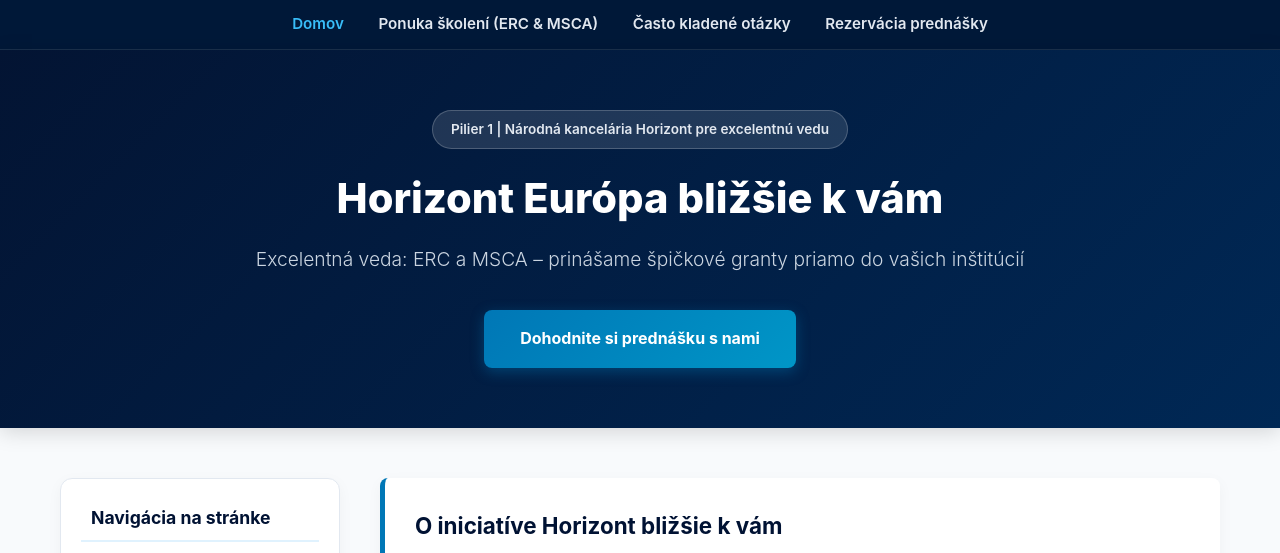
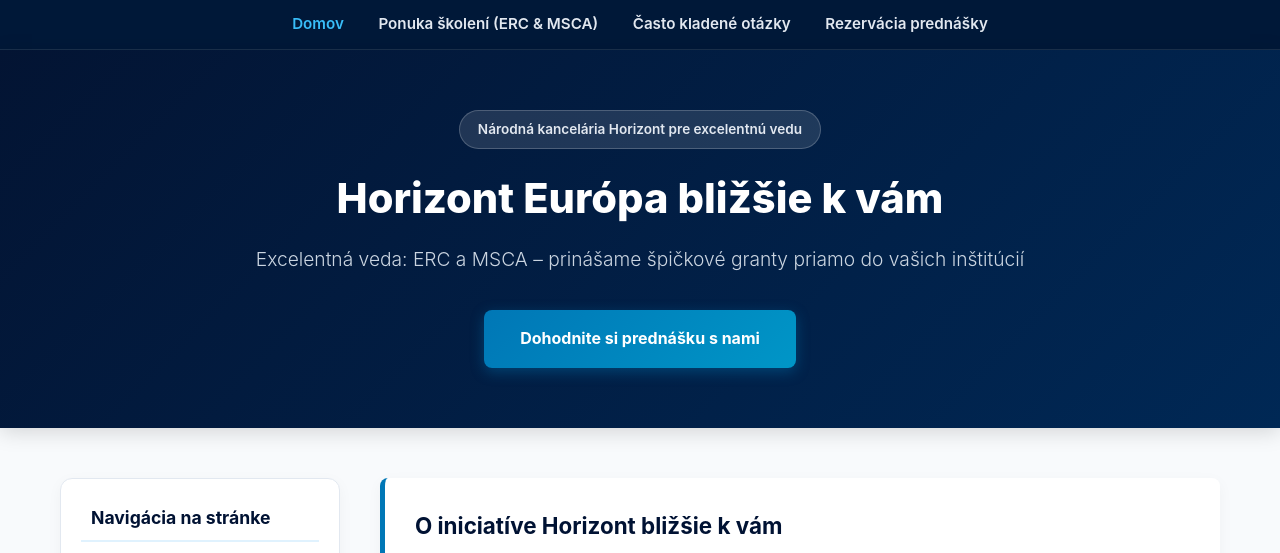
Before and after one commit to adrianapalkova-ux/horizont-skolenia, a plain HTML site: page index.html in a window 1280 px wide. Shown: the part 194-747 px from the top of the page. Drawn offline with Linux system fonts and the light colour scheme.

Commit message:
Update index.html

```diff
--- a/index.html
+++ b/index.html
@@ -360,7 +360,7 @@
 
     <header>
         <div class="header-content">
-            <span class="badge">Pilier 1 | Národná kancelária Horizont pre excelentnú vedu</span>
+            <span class="badge"> Národná kancelária Horizont pre excelentnú vedu</span>
             <h1>Horizont Európa bližšie k vám</h1>
             <p>Excelentná veda: ERC a MSCA – prinášame špičkové granty priamo do vašich inštitúcií</p>
             <a href="#rezervacia" class="btn-primary">Dohodnite si prednášku s nami</a>
```
